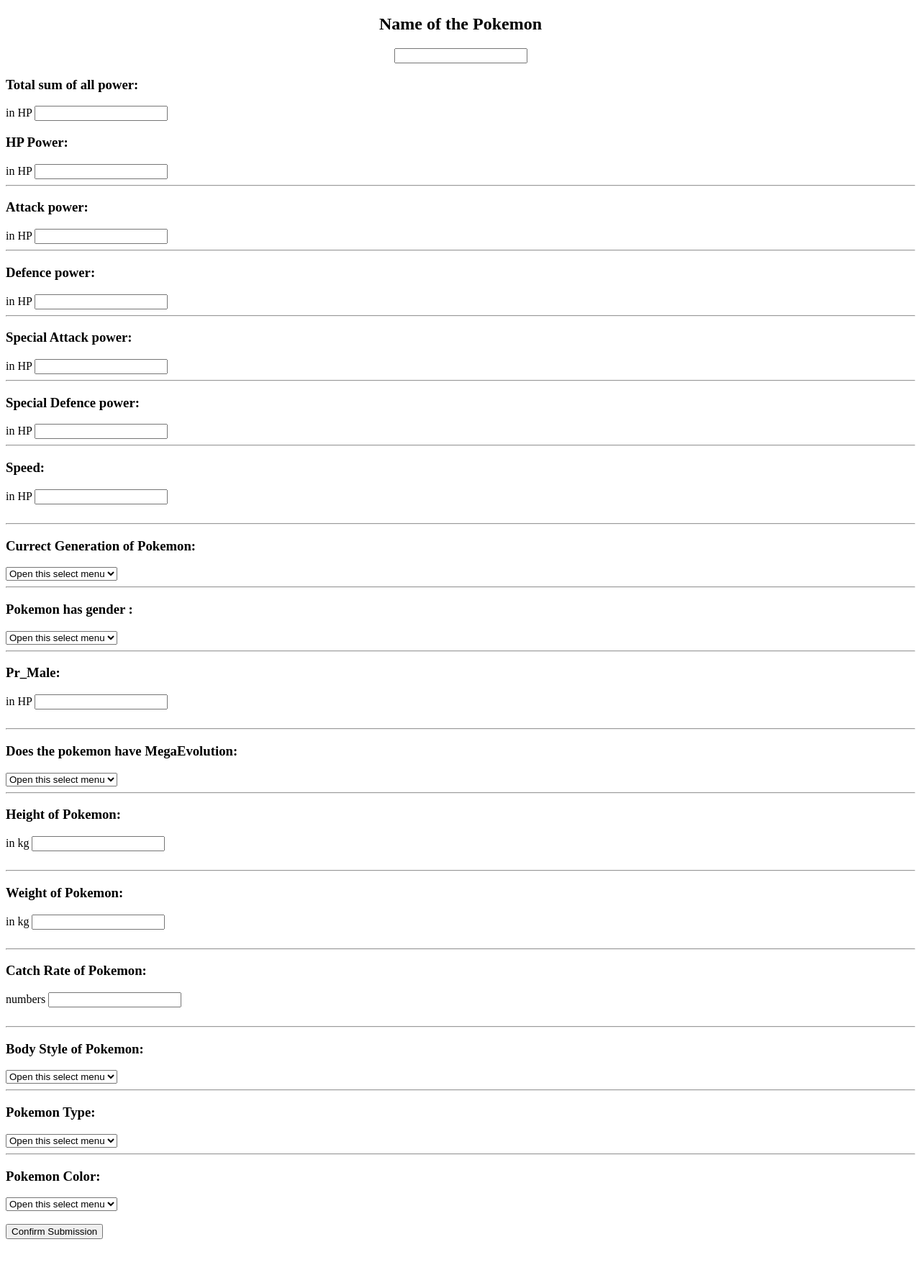
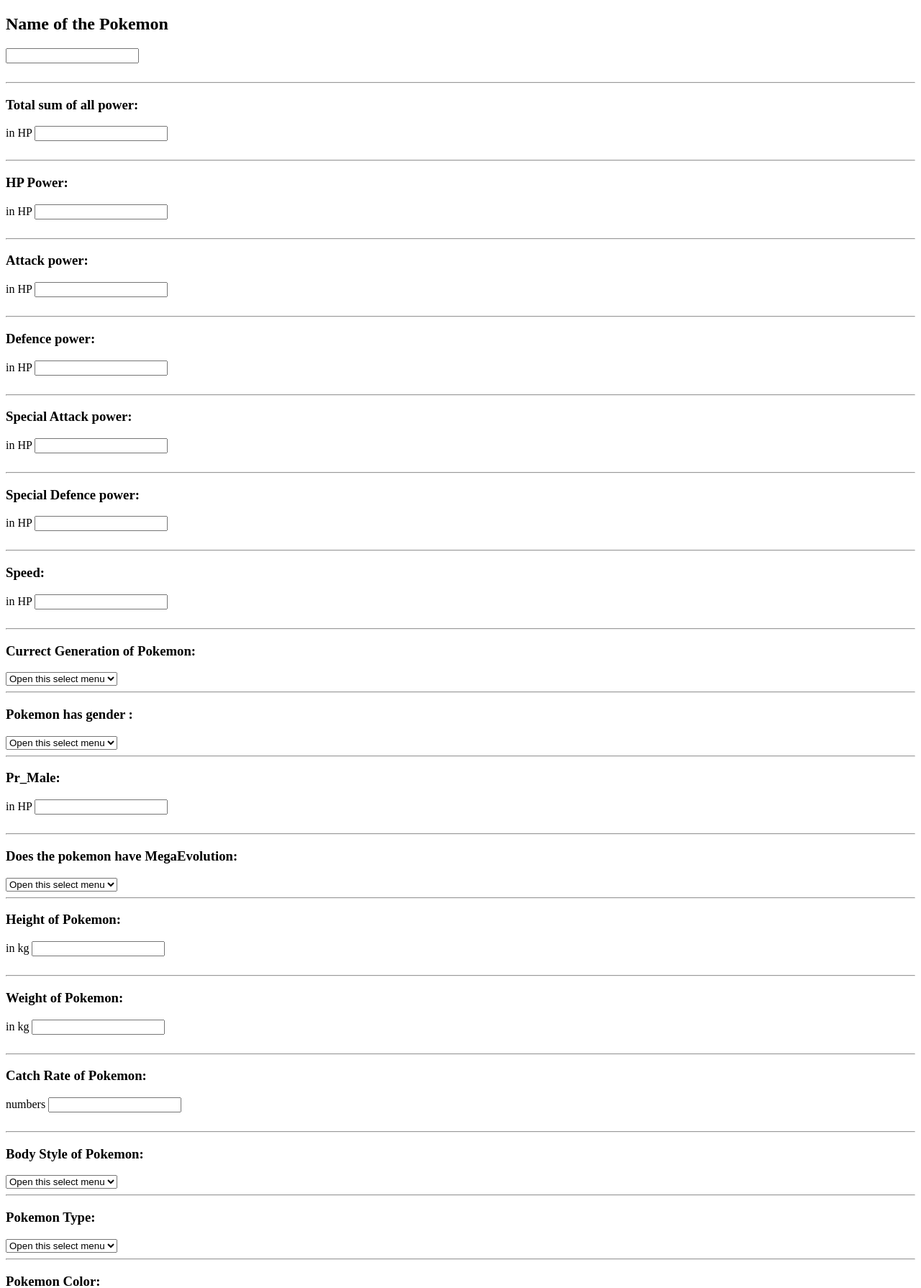
Before and after one commit to mdsohaib/Pokemon-project, a Django app: page / in a window 1280 px wide. Shown: the top 1790 px of the page at 72% size. Before the commit the page ends 1722 px from the top, so only its background shows below. Run offline with Django 3.2, Linux system fonts and the light colour scheme.

Commit message:
Update index.html

```diff
--- a/polls/templates/index.html
+++ b/polls/templates/index.html
@@ -7,44 +7,46 @@
 <body>
 <form method="post" action="" enctype="multipart/form-data">
         {% csrf_token %}
-    <center><div class="input-group mb-3">
+    <div class="input-group mb-3">
         <span class="input-group-text" id="inputGroup-sizing-default"><h2>Name of the Pokemon</h2></span>
         <input name="Pokemon Name" type="text" class="form-control" aria-label="Sizing example input" aria-describedby="inputGroup-sizing-default">
-    </div></center>
+    </div>
+    <br><hr>
     <h3>Total sum of all power: </h3>
-    <class="input-group mb-3">
+    <div class="input-group mb-3">
         <span class="input-group-text">in HP</span>
         <input name="total" type="text" class="form-control" aria-label="Dollar amount (with dot and two decimal places)">
-
+    </div>
+    <br><hr>
     <h3>HP Power: </h3>
-    <class="input-group mb-3">
+    <div class="input-group mb-3">
         <span class="input-group-text">in HP</span>
         <input name="HP" type="text" class="form-control" aria-label="Dollar amount (with dot and two decimal places)">
-
+    </div>
     <br><hr>
     <h3>Attack power: </h3>
-    <class="input-group mb-3">
+    <div class="input-group mb-3">
         <span class="input-group-text">in HP</span>
         <input name="attack" type="text" class="form-control" aria-label="Dollar amount (with dot and two decimal places)">
-
+    </div>
     <br><hr>
     <h3>Defence power: </h3>
-    <class="input-group mb-3">
+    <div class="input-group mb-3">
         <span class="input-group-text">in HP</span>
         <input name="defence" type="text" class="form-control" aria-label="Dollar amount (with dot and two decimal places)">
-
+    </div>
     <br><hr>
     <h3>Special Attack power: </h3>
-    <class="input-group mb-3">
+    <div class="input-group mb-3">
         <span class="input-group-text">in HP</span>
         <input name="special" type="text" class="form-control" aria-label="Dollar amount (with dot and two decimal places)">
-
+    </div>
     <br><hr>
     <h3>Special Defence power: </h3>
-    <class="input-group mb-3">
+    <div class="input-group mb-3">
         <span class="input-group-text">in HP</span>
         <input name="speciald" type="text" class="form-control" aria-label="Dollar amount (with dot and two decimal places)">
-
+    </div>
     <br><hr>
     <h3>Speed: </h3>
     <div class="input-group mb-3">
```
